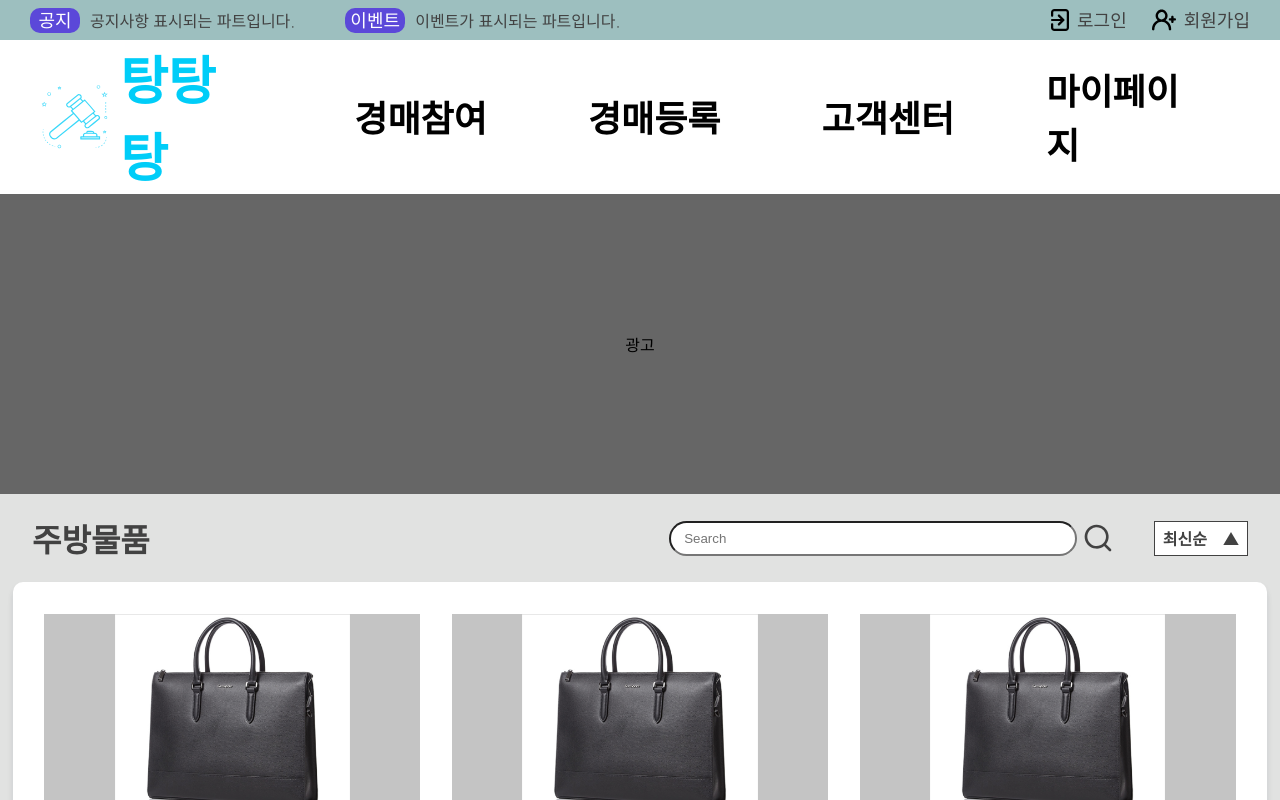
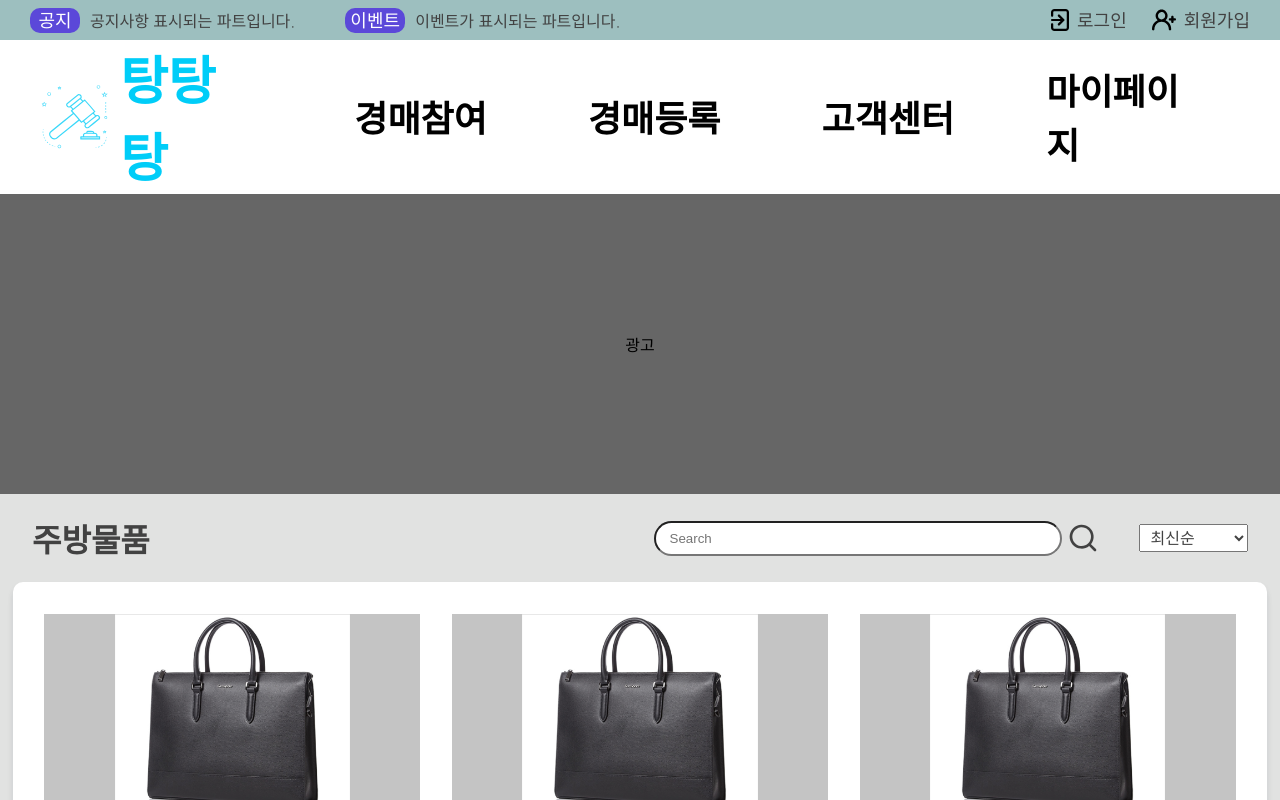
Before and after one commit to MinJeongH/TangMall, a React (Create React App) app: page / in a window 1280 px wide. Both pictures are taken after a click on the element "경매참여". Shown: the top 800 px of the page. Built offline with nearby package versions, Linux system fonts and the light colour scheme.

Commit message:
경매 물품 리스트 페이지 정렬방식에 recoil 사용

```diff
--- a/src/App.jsx
+++ b/src/App.jsx
@@ -2,7 +2,7 @@ import React from "react";
 import "./App.scss";
 import Header from "./components/layout/header";
 import { BrowserRouter, Route, Routes } from "react-router-dom";
-import { AuthProvider } from "./components/auth/AuthProvider";
+import { AuthProvider } from "./common/auth/AuthProvider";
 import ItemDetail from "./components/detail/item_detail";
 import Register from "./components/join/Register";
 import RegisterAgree from "./components/join/RegisterAgree";
@@ -14,6 +14,13 @@ import Ads from "./components/layout/ads";
 import AuctionInfo from "./components/auction_info/auction_info";
 import AuthLayout from "./components/layout/AuthLayout";
 import Sample from "./components/sample";
+import {
+  RecoilRoot,
+  atom,
+  selector,
+  useRecoilState,
+  useRecoilValue,
+} from "recoil";
 
 const routes = [
   {
@@ -84,6 +91,7 @@ const routes = [
 function App() {
   return (
     <div className="app">
+      <RecoilRoot>
         <BrowserRouter>
           <AuthProvider>
             <Header />
@@ -99,6 +107,7 @@ function App() {
           </AuthProvider>
         </BrowserRouter>
         <Info />
+      </RecoilRoot>
     </div>
   );
 }
--- /dev/null
+++ b/src/common/recoil/auction_sort.js
@@ -0,0 +1,11 @@
+import { atom } from "recoil";
+
+export const itemSortListState = atom({
+  key: "itemSortListState",
+  default: "최신순",
+});
+
+export const menuListState = atom({
+  key: "itemSortListState",
+  default: "주방",
+})
--- a/src/components/auction_info/auction_info.jsx
+++ b/src/components/auction_info/auction_info.jsx
@@ -3,14 +3,12 @@ import { useParams } from "react-router-dom";
 import Card from "../layout/card";
 import InfoList from "./info_list";
 import "./auction_info.scss";
+import { useRecoilState, useRecoilValue } from "recoil";
+import { itemSortListState } from "../../common/recoil/auction_sort";
 
 const AuctionInfo = () => {
-  const [viewsort, setViewsort] = useState(false);
+  const [sortName, setSortName] = useRecoilState(itemSortListState);
   const { menu } = useParams();
-
-  const clickView = () => {
-    setViewsort((prev) => !prev);
-  };
 
   return (
     <section className="info_container">
@@ -23,34 +21,19 @@ const AuctionInfo = () => {
             alt="search icon"
             className="search_icon"
           />
-          <div className="sort">
-            <div className="sort_main">
-              <p>최신순</p>
-              {viewsort ? (
-                <img
-                  src="/arrow_up_icon.svg"
-                  alt="sort_icon_u"
-                  className="sort_icon"
-                  onClick={clickView}
-                />
-              ) : (
-                <img
-                  src="/arrow_down_icon.svg"
-                  alt="sort_icon_d"
-                  className="sort_icon"
-                  onClick={clickView}
-                />
-              )}
-            </div>
-            {viewsort && (
-              <div className="sort_menu">
-                <p className="sort_text">최신순</p>
-                <p className="sort_text">인기순</p>
-                <p className="sort_text">낮은가격순</p>
-                <p className="sort_text">높은가격순</p>
-              </div>
-            )}
-          </div>
+          <select
+            name="sort"
+            id="item_sort"
+            value={sortName}
+            onChange={(e) => {
+              setSortName(e.target.value);
+            }}
+          >
+            <option value="최신순">최신순</option>
+            <option value="인기순">인기순</option>
+            <option value="낮은가격순">낮은가격순</option>
+            <option value="높은가격순">높은가격순</option>
+          </select>
         </div>
       </div>
       <Card>
--- a/src/components/auction_info/auction_info.scss
+++ b/src/components/auction_info/auction_info.scss
@@ -36,44 +36,11 @@
         margin-right: 2.5rem;
         cursor: pointer;
       }
-      .sort_main {
-        display: flex;
-        flex-direction: row;
-        align-items: center;
-        background-color: $colorWhite;
-        border: 1px solid $fontColorBlack;
-        p {
-          margin: 0.3rem 0.5rem;
-          font-weight: 700;
-          font-size: 1rem;
-          cursor: default;
-        }
-        .sort_icon {
-          margin: 0.3rem 0.5rem;
-          width: 1rem;
-          cursor: pointer;
-        }
-      }
-      .sort_menu {
-        position: absolute;
-        display: flex;
-        flex-direction: column;
-        align-items: center;
-        background-color: $colorWhite;
-        width: 5.8rem;
-        border: 1px solid $fontColorBlack;
-        .sort_text {
-          display: flex;
-          justify-content: center;
-          margin: 0;
-          padding: 0.8rem 0;
-          width: 100%;
-          height: 100%;
-          cursor: pointer;
-          &:hover {
-            background-color: $colorMint;
-          }
-        }
+      select {
+        font-family: "Nanum Gothic", sans-serif;
+        font-size: 1rem;
+        color: $fontColorBlack;
+        padding: 0.25rem 0.4rem;
       }
     }
   }
--- a/src/components/join/Register.jsx
+++ b/src/components/join/Register.jsx
@@ -1,6 +1,6 @@
 import React, { useState } from "react";
 import { useNavigate } from "react-router-dom";
-import { useAuth } from "../auth/AuthProvider";
+import { useAuth } from "../../common/auth/AuthProvider";
 import "./Register.scss";
 
 function Register() {
--- a/src/components/layout/AuthLayout.jsx
+++ b/src/components/layout/AuthLayout.jsx
@@ -1,6 +1,6 @@
 import React, { useEffect, useState } from "react";
 import { Navigate, useLocation } from "react-router-dom";
-import { useAuth } from "../auth/AuthProvider";
+import { useAuth } from "../../common/auth/AuthProvider";
 import "./AuthLayout.scss";
 
 function AuthLayout({ children }) {
--- a/src/components/layout/header.jsx
+++ b/src/components/layout/header.jsx
@@ -1,6 +1,6 @@
 import React, { useState } from "react";
 import { Link, useNavigate } from "react-router-dom";
-import { useAuth } from "../auth/AuthProvider";
+import { useAuth } from "../../common/auth/AuthProvider";
 import "./header.scss";
 
 const Header = () => {
--- a/src/components/login/Login.jsx
+++ b/src/components/login/Login.jsx
@@ -1,6 +1,6 @@
 import React, { useState } from "react";
 import { useLocation, useNavigate } from "react-router-dom";
-import { useAuth } from "../auth/AuthProvider";
+import { useAuth } from "../../common/auth/AuthProvider";
 import "./Login.scss";
 
 function Login() {
```
Also changed, not shown: src/common/auth/AuthProvider.jsx (renamed from src/components/auth/AuthProvider.jsx). Lines whose indentation alone changed are shown as unchanged.
